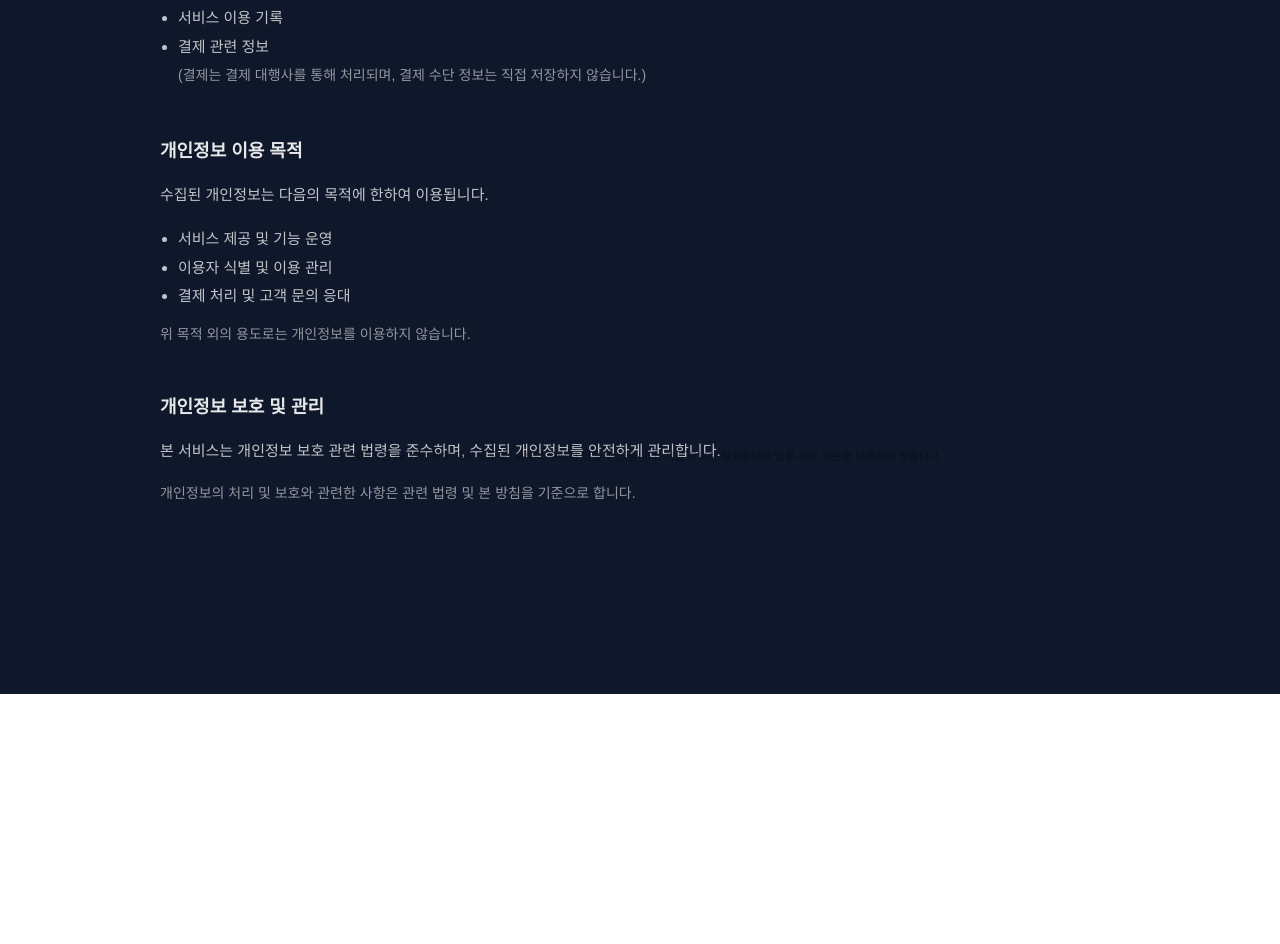
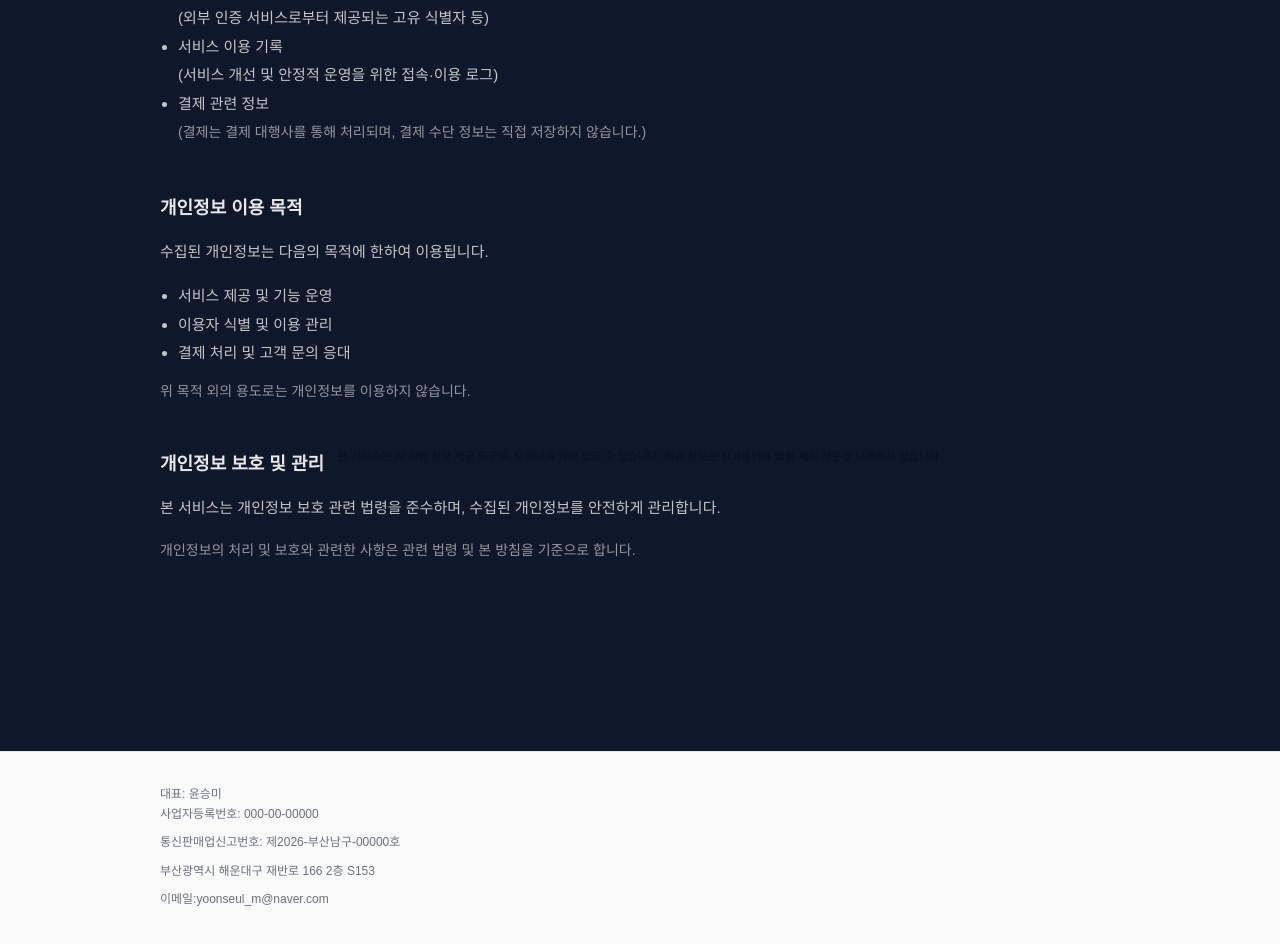
Before and after one commit to HAMHUIHEON/law-frontend, a Next.js app: page /privacy in a window 1280 px wide. Shown: the part 330-1274 px from the top of the page. Before the commit the page ends 1024 px from the top, so only its background shows below. Built offline with nearby package versions, Linux system fonts and the light colour scheme.

Commit message:
chore(privacy): refine collection items to match auth/log/payment flows

```diff
--- /dev/null
+++ b/app/components/CompanyInfoFooter.tsx
@@ -0,0 +1,37 @@
+// app/components/CompanyInfoFooter.tsx
+"use client";
+
+export function CompanyInfoFooter() {
+  return (
+    <footer
+      style={{
+        borderTop: "1px solid #e5e7eb",
+        padding: "32px 16px 64px",
+        backgroundColor: "#fafafa",
+        color: "#6b7280",
+        fontSize: "12px",
+        lineHeight: 1.7,
+      }}
+    >
+      <div style={{ maxWidth: 960, margin: "0 auto" }}>
+        <p>
+          대표: 윤승미
+          <br />
+          사업자등록번호: 000-00-00000
+          </p>
+
+        <p style={{ marginTop: 8 }}>
+          통신판매업신고번호: 제2026-부산남구-00000호
+        </p>
+
+        <p style={{ marginTop: 8 }}>
+          부산광역시 해운대구 재반로 166 2층 S153
+        </p>
+
+        <p style={{ marginTop: 8 }}>
+          이메일:yoonseul_m@naver.com
+        </p>
+      </div>
+    </footer>
+  );
+}
--- a/app/layout.tsx
+++ b/app/layout.tsx
@@ -5,6 +5,7 @@ import "./globals.css";
 import { ClerkProvider } from "@clerk/nextjs";
 import { GlobalDisclaimerFooter } from "./components/GlobalDisclaimerFooter";
 import Script from "next/script";
+import { CompanyInfoFooter } from "./components/CompanyInfoFooter";
 
 const geistSans = Geist({
   variable: "--font-geist-sans",
@@ -41,6 +42,7 @@ export default function RootLayout({
         <ClerkProvider>
           <div style={{ minHeight: "100vh" }}>
             {children}
+            <CompanyInfoFooter />
             <GlobalDisclaimerFooter />
           </div>
         </ClerkProvider>
--- a/app/privacy/page.tsx
+++ b/app/privacy/page.tsx
@@ -26,8 +26,10 @@ export default function PrivacyPage() {
           </p>
 
           <ul style={styles.list}>
-            <li>회원 식별을 위한 정보 (계정 ID 등)</li>
-            <li>서비스 이용 기록</li>
+            <li>회원 식별을 위한 정보<br />
+             (외부 인증 서비스로부터 제공되는 고유 식별자 등)</li>
+            <li>서비스 이용 기록 <br />
+            (서비스 개선 및 안정적 운영을 위한 접속·이용 로그)</li>
             <li>
               결제 관련 정보
               <br />
--- a/app/strategy/page.tsx
+++ b/app/strategy/page.tsx
@@ -68,7 +68,7 @@ if (!selectedBookId || !viewMode) {
       </h2>
 
       <p style={{ marginBottom: 20, color: "#4b5563" }}>
-        이 전략 영역은 법률·가이드·보고서를 단순히 읽는 데서 끝내지 않고,
+        이 전략 영역은 OECD 가이드라인·보고서를 단순히 읽는 데서 끝내지 않고,
         <br />
         <strong>이해 → 실행 → 위험 인식 → 판단</strong>으로 이어지는
         실무 의사결정 흐름을 구조적으로 지원하는 공간입니다.
```
